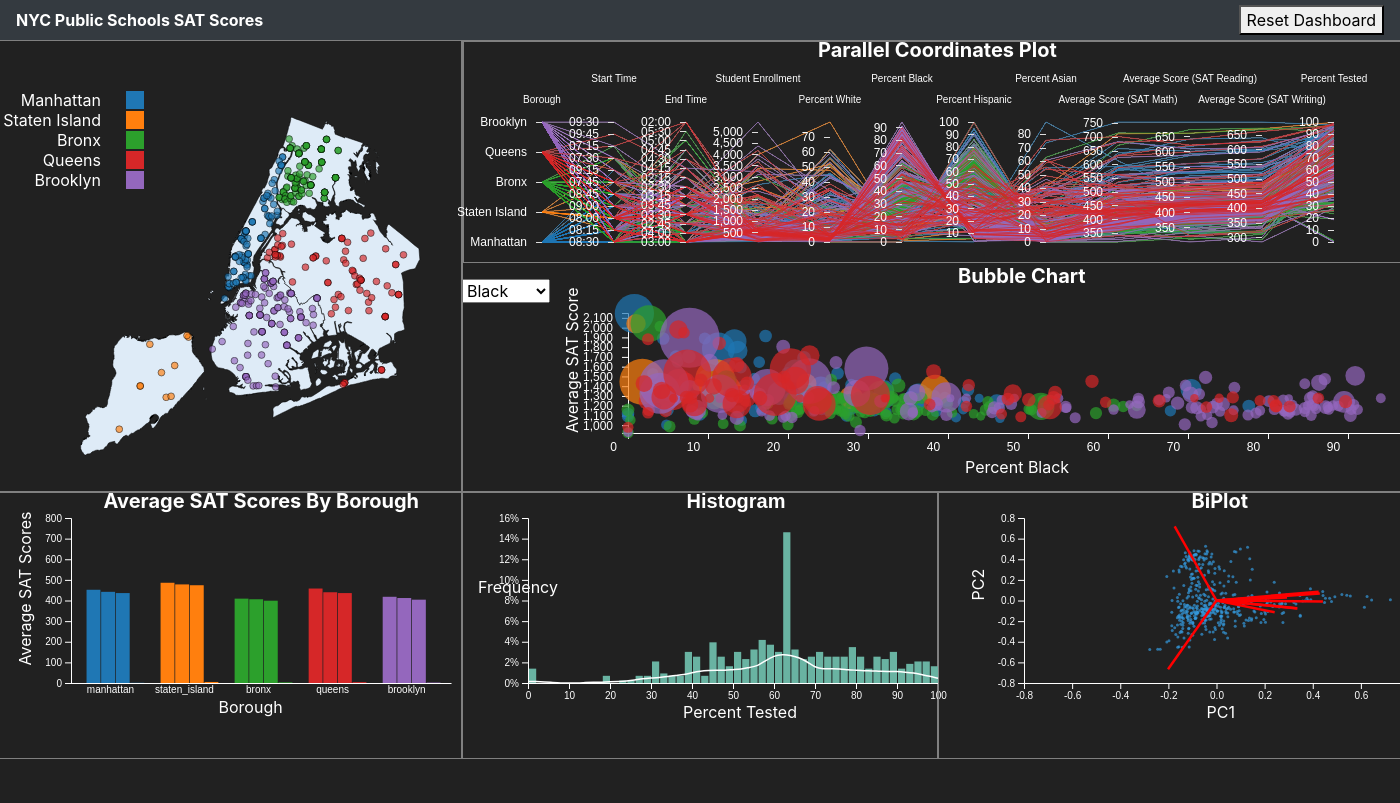
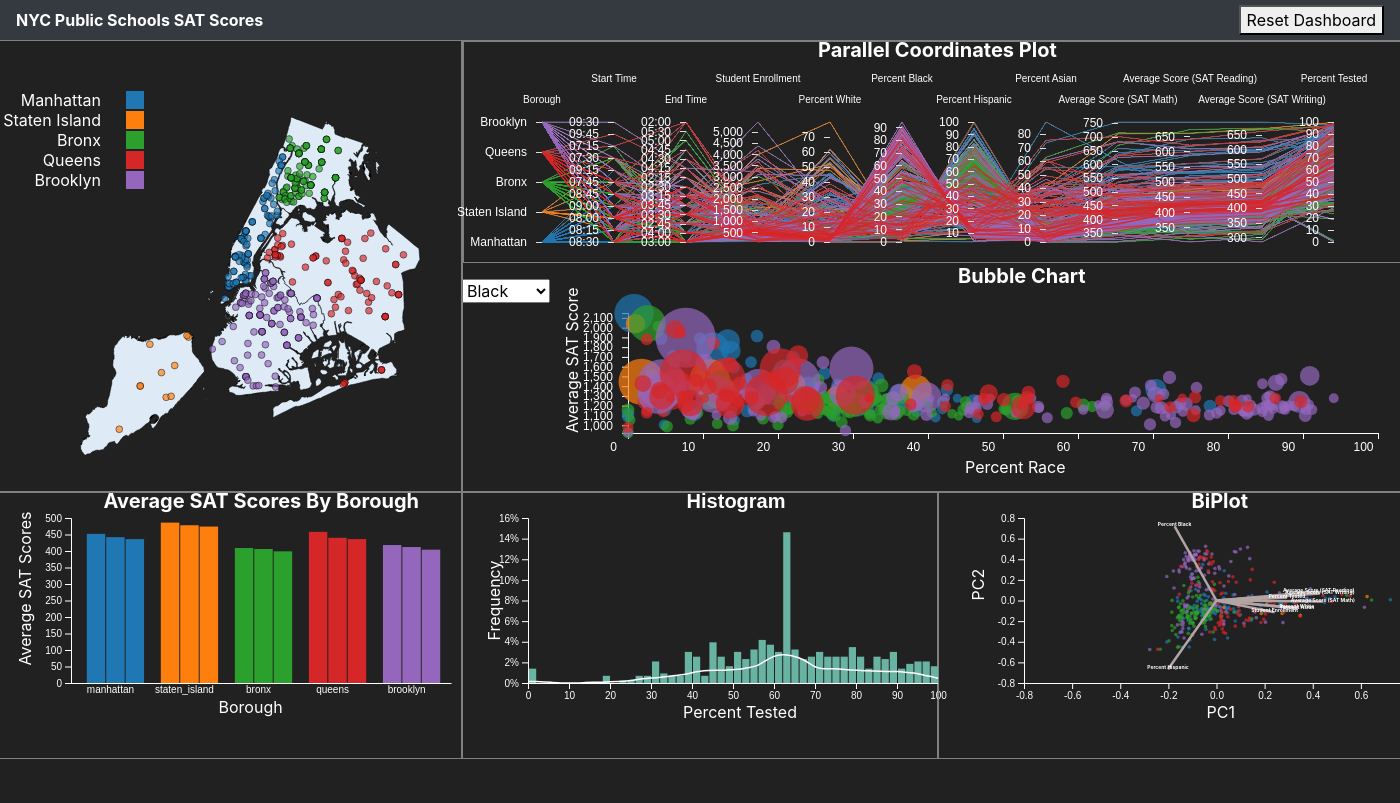
Before and after one commit to rebeccaHassett/CSE564_FinalProject, a Flask app: page / in a window 1400 px wide; the page is wider, and only the part inside the window is pictured. Run offline with Flask 2, Linux system fonts and the light colour scheme; some libraries are stand-ins or nearby versions.

Commit message:
style changes

```diff
--- a/process.py
+++ b/process.py
@@ -92,15 +92,15 @@ def getPCAData():
 
     biPlotSamples = []
     num = 0
-    iterate_list = df_standard.tolist()
     min_x,max_x = min(pca_data[0]), max(pca_data[0])
     min_y,max_y = min(pca_data[1]), max(pca_data[1])
 
-    for index, row in numerical_df.iterrows():
+    for index, row in new_df.iterrows():
         biPlotSample = {}
         biPlotSample["SampleId"] = index
         biPlotSample["x"] = pca_data[0][num] / (max_x - min_x)
         biPlotSample["y"] = pca_data[1][num] / (max_y - min_y)
+        biPlotSample["BoroughId"] = getBoroughId(row["Borough"])
         num +=1
         biPlotSamples.append(biPlotSample)
 
--- a/static/barchart.js
+++ b/static/barchart.js
@@ -11,7 +11,7 @@ function drawBarChart(data) {
     .attr("transform", "translate(" + margin.left + "," + (margin.top - 25) + ")");
 
   // Parse the Data
-  var subgroups = data.columns.slice(1);
+  var subgroups = data.columns.slice(1,4);
   var boroughs = d3
     .map(data, function (d) {
       return d.borough;
@@ -30,7 +30,7 @@ function drawBarChart(data) {
   .attr("y", height + 30)
   .text("Borough");
   // Add Y axis
-  var y = d3.scaleLinear().domain([0, 800]).range([height, 0]);
+  var y = d3.scaleLinear().domain([0, 500]).range([height, 0]);
   svg.append("g").call(d3.axisLeft(y));
 
   svg.append("text")
--- a/static/biplot.js
+++ b/static/biplot.js
@@ -1,6 +1,7 @@
 function drawBiPlot(data) {
     const { eigenvector, pca_data,attribute,biPlotSampleID } = data;
     console.log(data);
+    var myColor = d3.scaleOrdinal(d3.schemeCategory10);
     var svg = d3.select("#biplot")
       .append("svg")
       .attr("width", width + margin.left + margin.right)
@@ -69,11 +70,14 @@ function drawBiPlot(data) {
       .attr("class", "biplot-scatters")
       .attr("cx", (d) => x(d.x))
       .attr("cy", (d) => y(d.y))
-      .attr("r", 1.5)
+      .attr("r", 1.8)
       .attr("SampleId", function (d) {
         return d["SampleId"];
       })
-      .style("fill", "#3498db");
+      .style("fill", function (d) {
+        return myColor(d["BoroughId"]);
+      });
+      // .style("fill", "#3498db");
 
 
     //add lines
@@ -87,12 +91,24 @@ function drawBiPlot(data) {
       .data(biPlot_line)
       .enter()
       .append("line")
-      .style("stroke", "red")
+      .style("stroke", "#b4a5a5")
         .style("stroke-width", "2.5px")
       .attr("x1", x(0))
       .attr("y1", y(0))
       .attr("x2", (d) => x(d.x))
       .attr("y2", (d) => y(d.y));
 
+    line.selectAll(".barsEndlineText")
+    .data(biPlot_line)
+    .enter()
+    .append("text")
+    .attr('class', 'barsEndlineText')
+    .attr('text-anchor', 'middle')
+    .attr("x", (d) => x(d.x))
+    .attr("y", (d) => y(d.y))
+    .attr("font-size","5px")
+    .attr("font-weight","bold")
+    .text((d)=>d.attribute)
+
     return [svg];
   }
--- a/static/bubblechart.js
+++ b/static/bubblechart.js
@@ -32,7 +32,7 @@ function drawBubbleChart(data) {
     // Add X axis
     var x = d3.scaleLinear()
         .domain([0, 100])
-        .range([0, width]);
+        .range([0, width - 50]);
     svg.append("g")
         .attr("transform", "translate(0," + height + ")")
         .call(d3.axisBottom(x));
@@ -42,7 +42,7 @@ function drawBubbleChart(data) {
         .append("text")
         .attr("x", 337)
         .attr("y", height + 40)
-        .text("Percent Black");
+        .text("Percent Race");
 
     //Add Title
     svg
--- a/static/histogram.js
+++ b/static/histogram.js
@@ -68,10 +68,10 @@ function drawHistogram(data) {
 
     svg
         .append("text")
-        //.attr("transform", "rotate(-90)")
-        .attr("x", 20)
-        .attr("y", 125)
-        .text("Frequency");
+        .attr("transform", "rotate(-90)")
+        .attr("x", -(height / 2) - 40)
+        .attr("y", 42)
+        .text("Frequency")
 
     svg.append("g")
         .attr("transform", "translate(" + margin.left + ",0)")
--- a/templates/index.html
+++ b/templates/index.html
@@ -131,8 +131,11 @@
         opacity: 0.15;
 
     }
+    body::-webkit-scrollbar{
+        display: none;
+    }
 </style>
-<body style="overflow: hidden;">
+<body>
     <nav class="navbar navbar-dark bg-dark" style = "padding-top: 0 !important; padding-bottom: 0 !important;">
         <span class="navbar-text" style="font-weight:bold; color:white">
             NYC Public Schools SAT Scores
```
